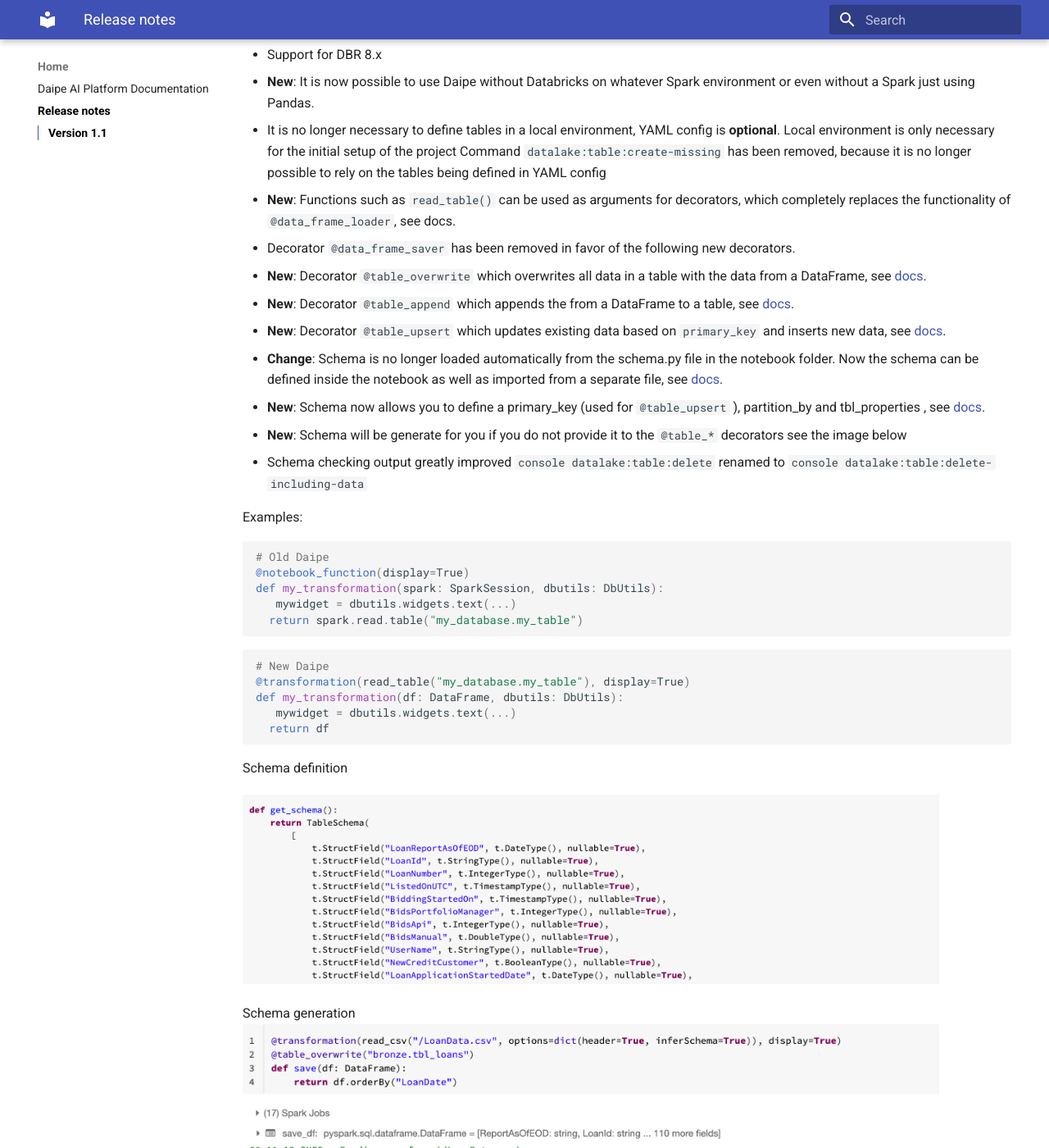
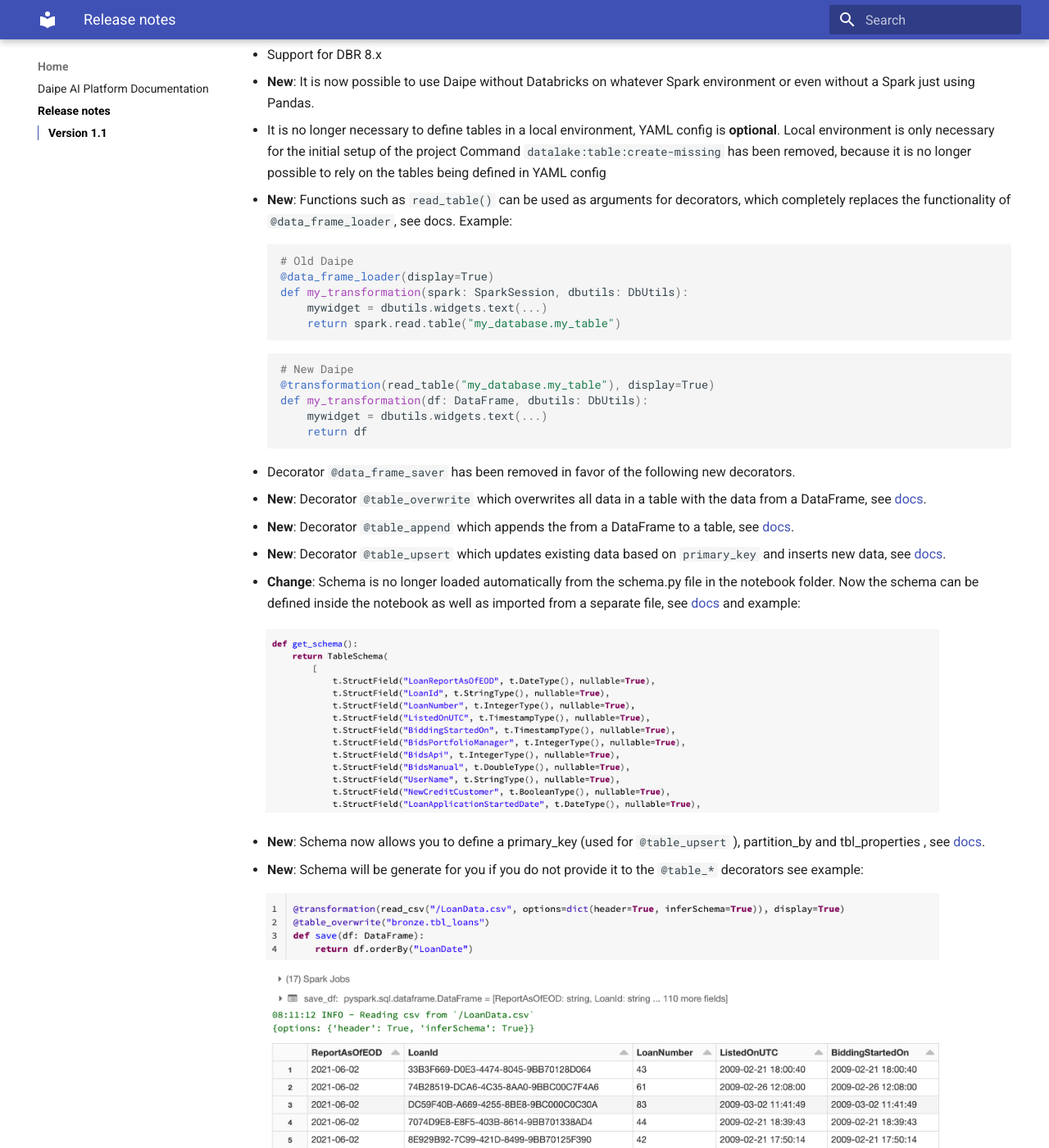
Before and after one commit to daipe-ai/platform-docs, an MkDocs documentation site: the page built from docs/release-notes.md, in a window 1280 px wide and 1400 px high, scrolled down 220 px. Shown: the whole window at 82% size. Built offline with MkDocs 1.6.1 and Material for MkDocs 9.7.7, drawn with Linux system fonts in a browser that asks for light colours; some of the changed text lies outside the part shown.

Commit message:
Images between release notes

````diff
--- a/docs/release-notes.md
+++ b/docs/release-notes.md
@@ -4,38 +4,36 @@
 - __New__: It is now possible to use Daipe without Databricks on whatever Spark environment or even without a Spark just using Pandas.
 - It is no longer necessary to define tables in a local environment, YAML config is __optional__. Local environment is only necessary for the initial setup of the project
 Command `datalake:table:create-missing`  has been removed, because it is no longer possible to rely on the tables being defined in YAML config
-- __New__: Functions such as `read_table()` can be used as arguments for decorators, which completely replaces the functionality of `@data_frame_loader`, see docs.
-- Decorator `@data_frame_saver` has been removed in favor of the following new decorators.
-- __New__: Decorator `@table_overwrite` which overwrites all data in a table with the data from a DataFrame, see [docs](data-pipelines-workflow/technical-docs/#read_table).
-- __New__: Decorator `@table_append` which appends the from a DataFrame to a table, see [docs](data-pipelines-workflow/technical-docs/#table_append).
-- __New__: Decorator `@table_upsert` which updates existing data based on `primary_key` and inserts new data, see [docs](data-pipelines-workflow/technical-docs/#table_upsert).
-- __Change__: Schema is no longer loaded automatically from the schema.py file in the notebook folder. Now the schema can be defined inside the notebook as well as imported from a separate file, see [docs](data-pipelines-workflow/technical-docs/#table_schema).
-- __New__: Schema now allows you to define a primary_key (used for `@table_upsert` ), partition_by and tbl_properties , see [docs](data-pipelines-workflow/technical-docs/#table_schema).
-- __New__: Schema will be generate for you if you do not provide it to the `@table_*` decorators see the image below
-- Schema checking output greatly improved
-`console datalake:table:delete` renamed to `console datalake:table:delete-including-data`
-
-
-Examples:
-
+- __New__: Functions such as `read_table()` can be used as arguments for decorators, which completely replaces the functionality of `@data_frame_loader`, see docs. Example:
 ```python
 # Old Daipe
-@notebook_function(display=True)
+@data_frame_loader(display=True)
 def my_transformation(spark: SparkSession, dbutils: DbUtils):
-   mywidget = dbutils.widgets.text(...)
-  return spark.read.table("my_database.my_table")
+    mywidget = dbutils.widgets.text(...)
+    return spark.read.table("my_database.my_table")
 ```
 ```python
 # New Daipe
 @transformation(read_table("my_database.my_table"), display=True)
 def my_transformation(df: DataFrame, dbutils: DbUtils):
-   mywidget = dbutils.widgets.text(...)
-  return df
+    mywidget = dbutils.widgets.text(...)
+    return df
 ```
+- Decorator `@data_frame_saver` has been removed in favor of the following new decorators.
+- __New__: Decorator `@table_overwrite` which overwrites all data in a table with the data from a DataFrame, see [docs](data-pipelines-workflow/technical-docs/#read_table).
+- __New__: Decorator `@table_append` which appends the from a DataFrame to a table, see [docs](data-pipelines-workflow/technical-docs/#table_append).
+- __New__: Decorator `@table_upsert` which updates existing data based on `primary_key` and inserts new data, see [docs](data-pipelines-workflow/technical-docs/#table_upsert).
+- __Change__: Schema is no longer loaded automatically from the schema.py file in the notebook folder. Now the schema can be defined inside the notebook as well as imported from a separate file, see [docs](data-pipelines-workflow/technical-docs/#table_schema) and example:
 
-Schema definition
+![](images/schema_definition_example.png){: style="width: 850px; padding-left: 3%"}
 
-![](images/schema_definition_example.png){: style="width: 850px;"}
+- __New__: Schema now allows you to define a primary_key (used for `@table_upsert` ), partition_by and tbl_properties , see [docs](data-pipelines-workflow/technical-docs/#table_schema).
+- __New__: Schema will be generate for you if you do not provide it to the `@table_*` decorators see example:
 
-Schema generation
-![](images/schema_generation_example.png){: style="width: 850px;"}
+![](images/schema_generation_example.png){: style="width: 850px; padding-left: 3%"}
+
+- Schema checking output greatly improved. Schema diff example:
+
+![](images/schema_diff_example.png){: style="width: 500px; padding-left: 3%"}
+
+- `console datalake:table:delete` renamed to `console datalake:table:delete-including-data`
````
